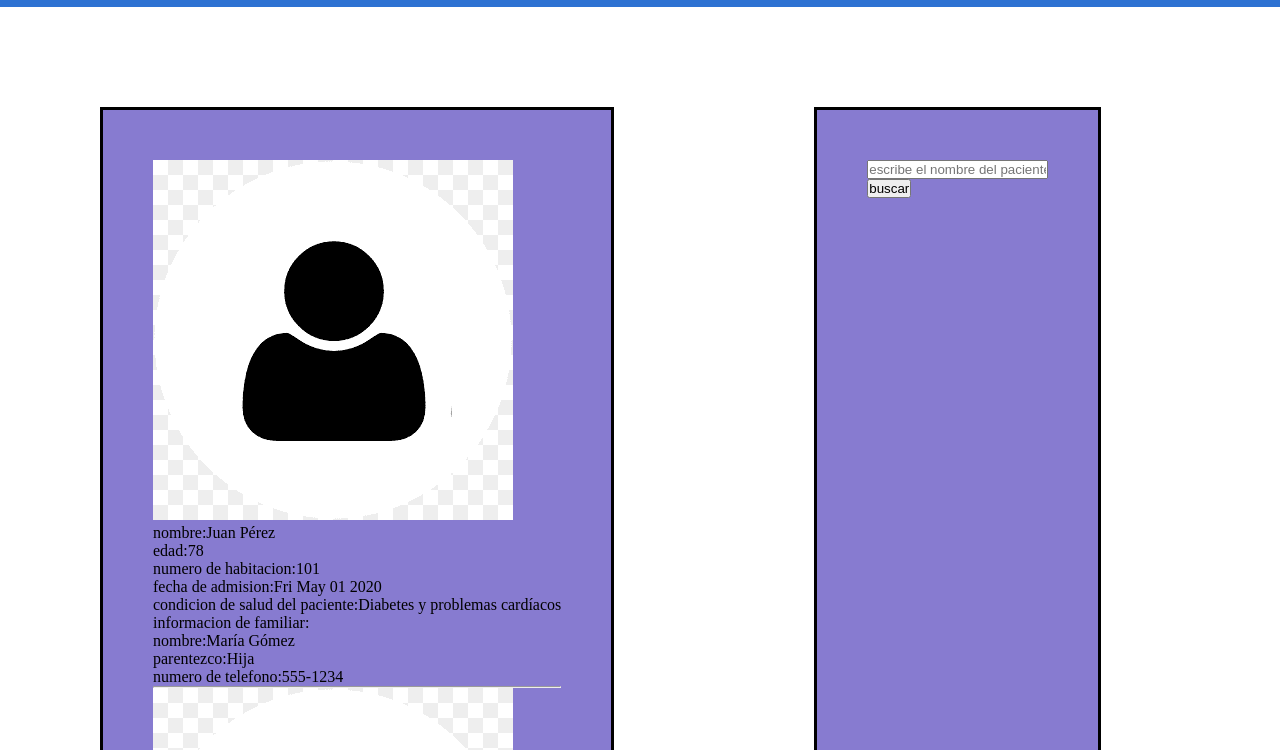
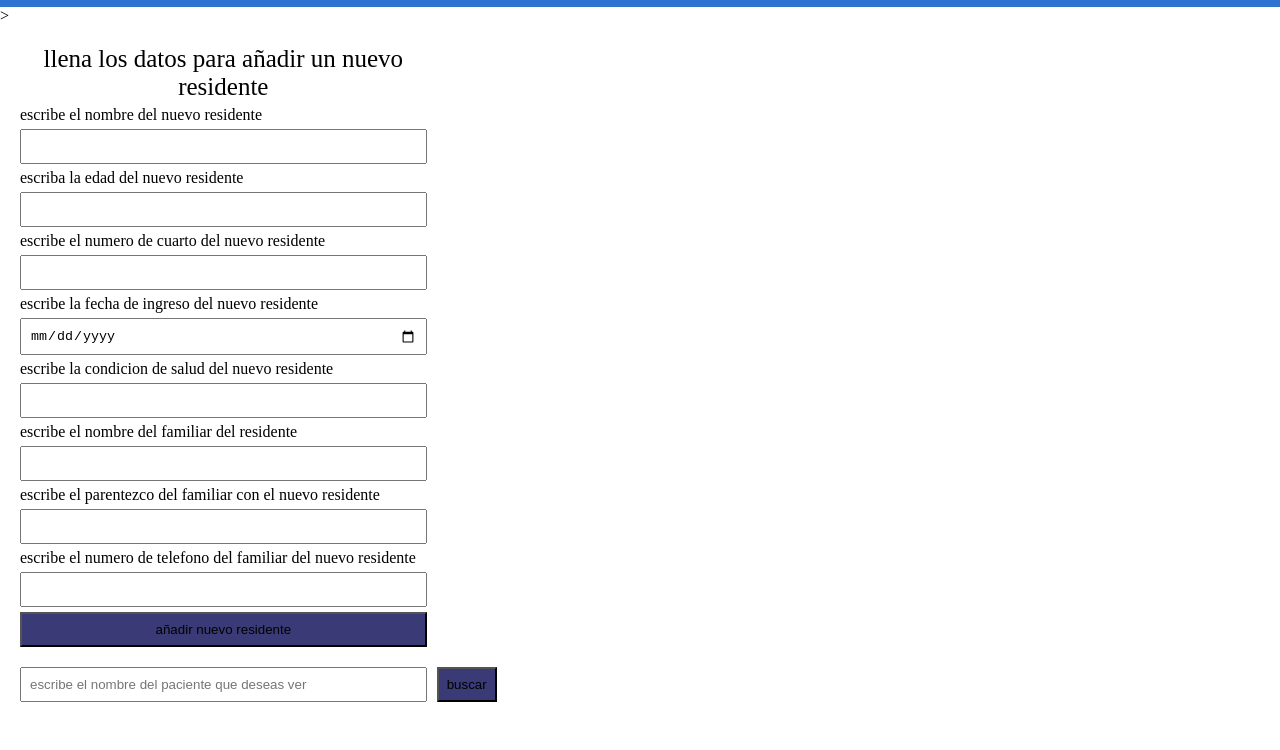
Before and after one commit to Diego-Alejandro-angarita/JS_project, a plain HTML site: page pages/residentList.html in a window 1280 px wide. Shown: the part 50-800 px from the top of the page. Drawn offline with Linux system fonts and the light colour scheme.

Commit message:
tercera preentrega terminada

```diff
--- a/css/golden_autumn.css
+++ b/css/golden_autumn.css
@@ -18,16 +18,16 @@ ul{
     font-weight: 300;
 }
 
-li{
+ul li{
     list-style: none;
 }
 
-a{
+ul li a{
     text-decoration: none;
     color: rgb(5, 5, 5);
 }
 
-main{
+.index{
     display: flex;
 }
 
@@ -37,9 +37,69 @@ main{
     justify-content: space-between;
 }
 
-section{
+.objetivos section{
     margin: 100px;
     padding: 50px;
     background-color: rgba(88, 72, 190, 0.717);
     border: solid 3px;
 }
+
+.content{
+    height: 90vh;
+    display: flex;
+    justify-content: center;
+    gap: 25px;
+    margin: 20px;
+}
+
+.content div{
+    height: auto;
+    display: flex;
+    flex-direction: column;
+    justify-content: center;
+    gap: 10px;
+    border: solid rgba(16, 14, 14, 0.715);
+    padding: 15px;
+}
+
+.content div input{
+    padding: 10px;
+}
+
+.content div button{
+    padding: 10px;
+    background-color: rgba(9, 9, 85, 0.799);
+}
+
+.listResident section{
+    display: grid;
+    grid-gap: 10px;
+    grid-template-columns: 1fr 1fr 1fr;
+    justify-content: space-between;
+    margin: 20px;
+}
+
+main section form{
+    display: flex;
+    flex-direction: column;
+    gap: 5px;
+}
+
+main section form p{
+    font-size: 25px;
+    text-align: center;
+}
+
+main section form input{
+    padding: 8px;
+}
+
+main section form button{
+    padding: 8px;
+    background-color: rgba(9, 9, 85, 0.799);
+}
+
+main section div button{
+    padding: 8px;
+    background-color: rgba(9, 9, 85, 0.799);
+}
--- a/javascript/preentrega_2.js
+++ b/javascript/preentrega_2.js
@@ -1,6 +1,6 @@
 let login = document.getElementById("login");
 
-  login.addEventListener(`submit`, (NoSave) => {
+  login.addEventListener('submit', (NoSave) => {
     NoSave.preventDefault()
 
     let user = document.getElementById("user").value;
--- a/javascript/residentsData.js
+++ b/javascript/residentsData.js
@@ -3,7 +3,7 @@ const residentsData = [
       name: "Juan Pérez",
       age: 78,
       roomNumber: 101,
-      admissionDate: new Date("2020-05-01"),
+      admissionDate: new Date("2020-05-01").toLocaleDateString(),
       healthCondition: "Diabetes y problemas cardíacos",
       familyContact: {
         name: "María Gómez",
@@ -15,7 +15,7 @@ const residentsData = [
       name: "María Rodríguez",
       age: 82,
       roomNumber: 203,
-      admissionDate: new Date("2018-09-15"),
+      admissionDate: new Date("2018-09-15").toLocaleDateString(),
       healthCondition: "Alzheimer",
       familyContact: {
         name: "Pedro Ramírez",
@@ -27,7 +27,7 @@ const residentsData = [
       name: "Carlos Sánchez",
       age: 75,
       roomNumber: 115,
-      admissionDate: new Date("2022-03-20"),
+      admissionDate: new Date("2022-03-20").toLocaleDateString(),
       healthCondition: "Parkinson",
       familyContact: {
         name: "Lucía Díaz",
@@ -39,7 +39,7 @@ const residentsData = [
       name: "Elena Fernández",
       age: 88,
       roomNumber: 307,
-      admissionDate: new Date("2019-11-01"),
+      admissionDate: new Date("2019-11-01").toLocaleDateString(),
       healthCondition: "Osteoporosis",
       familyContact: {
         name: "Jorge Fernández",
@@ -51,12 +51,13 @@ const residentsData = [
       name: "Miguel Jiménez",
       age: 72,
       roomNumber: 204,
-      admissionDate: new Date("2021-08-01"),
+      admissionDate: new Date("2021-08-01").toLocaleDateString(),
       healthCondition: "Hipertensión",
       familyContact: {
         name: "Ana Suárez",
         relationship: "Sobrina",
         phone: "555-7890"
       }
-    }
+    },
+
   ];
--- a/javascript/residents_Functs.js
+++ b/javascript/residents_Functs.js
@@ -1,54 +1,62 @@
+let listaderesidentes= JSON.parse(localStorage.getItem('lista de residentes'))
+
+function mostrarResid(list){
   let residents = document.getElementById('residentes')
+  residents.innerHTML = ''
 
-function mostrarResid(residentList){
-    for (const resident of residentList) {
-      residents.innerHTML += `
-      <div>
+  list.forEach((residente, index) => {
+    let div = document.createElement('div')
+    div.innerHTML = `
     <img src="../imgs/ukPp.png" alt="foto de la persona">
-        <p>nombre:${resident.name}</p>
-        <p>edad:${resident.age}</p>
-        <p>numero de habitacion:${resident.roomNumber}</p>
-        <p>fecha de admision:${resident.admissionDate.toDateString()}</p>
-        <p>condicion de salud del paciente:${resident.healthCondition}</p>
+    <p>nombre:${residente.name}</p>
+    <p>edad:${residente.age}</p>
+    <p>numero de habitacion:${residente.roomNumber}</p>
+    <p>fecha de admision:${residente.admissionDate}</p>
+    <p>condicion de salud del paciente:${residente.healthCondition}</p>
     <div>
         <p>informacion de familiar:</p>
-            <p>nombre:${resident.familyContact.name}</p>
-            <p>parentezco:${resident.familyContact.relationship}</p>
-            <p>numero de telefono:${resident.familyContact.phone}</p>
-        </div>
+        <p>nombre:${residente.familyContact.name}</p>
+        <p>parentezco:${residente.familyContact.relationship}</p>
+        <p>numero de telefono:${residente.familyContact.phone}</p>
     </div>
   <hr>
     `
+    residents.appendChild(div)
+  });
   }
-  }
-  mostrarResid(residentsData);
- let FilterResidentLiist = []
+  mostrarResid(listaderesidentes);
 
 function nombrefiltrado(){
   let filtInput = document.getElementById('filtResidentInput')
-  let residenteFiltradoDiv = document.getElementById('residente-filtrado')
   let filtrar = filtInput.value.toLowerCase()
-  let residentesFiltr = residentsData.filter(residente => residente.name.toLowerCase().includes(filtrar))
-  FilterResidentLiist.push(residentesFiltr)
+  let residentesFiltr = listaderesidentes.filter(residente => residente.name.toLowerCase().includes(filtrar))
 
+  mostrarResid(residentesFiltr)
+  }
 
-  if(filtrar == undefined || filtInput == ''){
-    alert('residente no encontrado')
-  }else{
-    for (const filtResident of FilterResidentLiist) {
-      residenteFiltradoDiv.innerHTML = `
-      <p>nombre: ${filtResident.name}</p>
-      <p>edad:${filtResident.age}</p>
-      <p>numero de habitacion:${filtResident.roomNumber}</p>
-      <p>fecha de admision:${filtResident.admissionDate}</p>
-      <p>condicion de salud del paciente:${filtResident.healthCondition}</p>
-      <div>
-          <p>informacion de familiar:</p>
-          <p>nombre:${filtResident.familyContact.name}</p>
-          <p>parentezco:${filtResident.familyContact.relationship}</p>
-          <p>numero de telefono:${filtResident.familyContact.phone}</p>
-      </div>
-      `
+  let addResident = document.getElementById('addResident')
+  function añadirPaciente(){
+    let addName = document.getElementById('addName').value
+    let addAge = document.getElementById('addAge').value
+    let addRoomNumber = document.getElementById('addRoomNumber').value
+    let addAdmissionDate = document.getElementById('addAdmissionDate').value
+    let addHealthCondition = document.getElementById('addHealthCondition').value
+    let addFamiliarName = document.getElementById('addFamiliarName').value
+    let addFamiliarRealtionship = document.getElementById('addFamiliarRelationship').value
+    let addFamiliarPhone = document.getElementById('addFamiliarPhone').value
+
+    let ResidentAdded = {
+      name: addName,
+      age: addAge,
+      roomNumber: addRoomNumber,
+      admissionDate: new Date(addAdmissionDate).toLocaleDateString(),
+      healthCondition: addHealthCondition,
+      familyContact: {
+        name: addFamiliarName,
+        relationship: addFamiliarRealtionship,
+        phone: addFamiliarPhone
     }
   }
+    residentsData.push(ResidentAdded)
+    localStorage.setItem('lista de residentes', JSON.stringify(residentsData))
 }
--- a/pages/residentList.html
+++ b/pages/residentList.html
@@ -15,18 +15,39 @@
             </ul>
         </nav>
     </header>
-    <main>
-        <section id="residentes">
-
+    <main class="listResident">>
+        <section>
+            <form id="addResident">
+                <p>llena los datos para añadir un nuevo residente</p>
+                <label for="addName">escribe el nombre del nuevo residente</label>
+                <input id="addName" type="text">
+                <label for="addAge">escriba la edad del nuevo residente</label>
+                <input id="addAge" type="number">
+                <label for="addRoomNumber">escribe el numero de cuarto del nuevo residente</label>
+                <input id="addRoomNumber" type="number">
+                <label for="addAdmissionDate">escribe la fecha de ingreso del nuevo residente</label>
+                <input id="addAdmissionDate" type="date">
+                <label for="addHealthCondition">escribe la condicion de salud del nuevo residente</label>
+                <input id="addHealthCondition" type="text">
+                <label for="addFamiliarName">escribe el nombre del familiar del residente</label>
+                <input id="addFamiliarName" type="text">
+                <label for="addFamiliarRelationship">escribe el parentezco del familiar con el nuevo residente</label>
+                <input id="addFamiliarRelationship" type="text">
+                <label for="addFamiliarPhone">escribe el numero de telefono del familiar del nuevo residente</label>
+                <input id="addFamiliarPhone" type="text">
+                <button onclick="añadirPaciente()">añadir nuevo residente</button>
+            </form>
         </section>
         <section>
             <form id="filtResident">
                 <input id="filtResidentInput" type="text" placeholder="escribe el nombre del paciente que deseas ver">
             </form>
             <div id="residente-filtrado">
+                <button onclick="nombrefiltrado();">buscar</button>
+            </div>
+        </section>
+        <section id="residentes">
 
-                <button onclick="nombrefiltrado()">buscar</button>
-            </div>
         </section>
     </main>
 
```
Also changed, not shown: index.html (+1 -1 lines), javascript/addResident.js (deleted, +0 -36 lines), pages/AddResident.html (deleted, +0 -44 lines), pages/createAcc.html (+3 -3 lines), pages/form.html (+4 -4 lines). Lines whose indentation alone changed are shown as unchanged.
